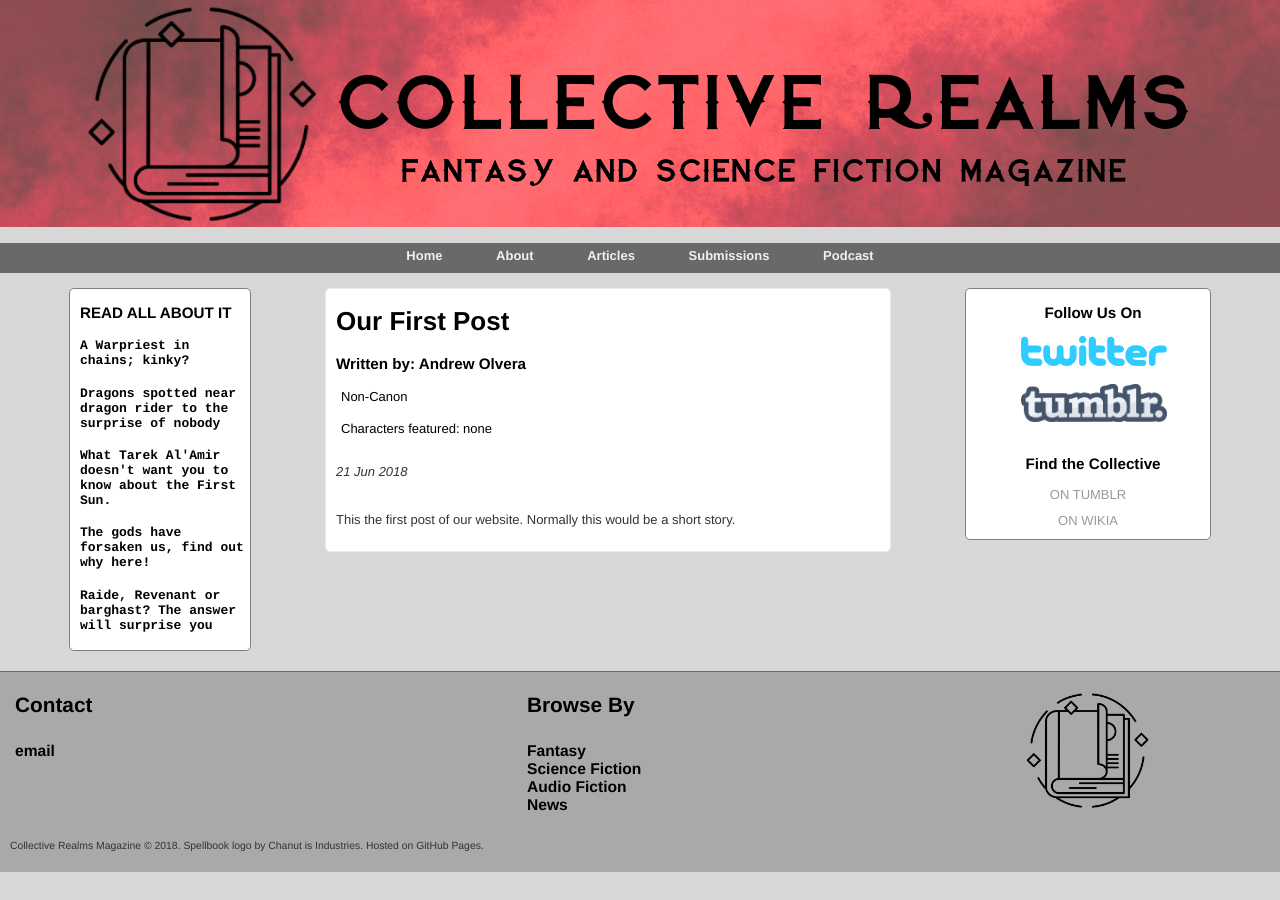
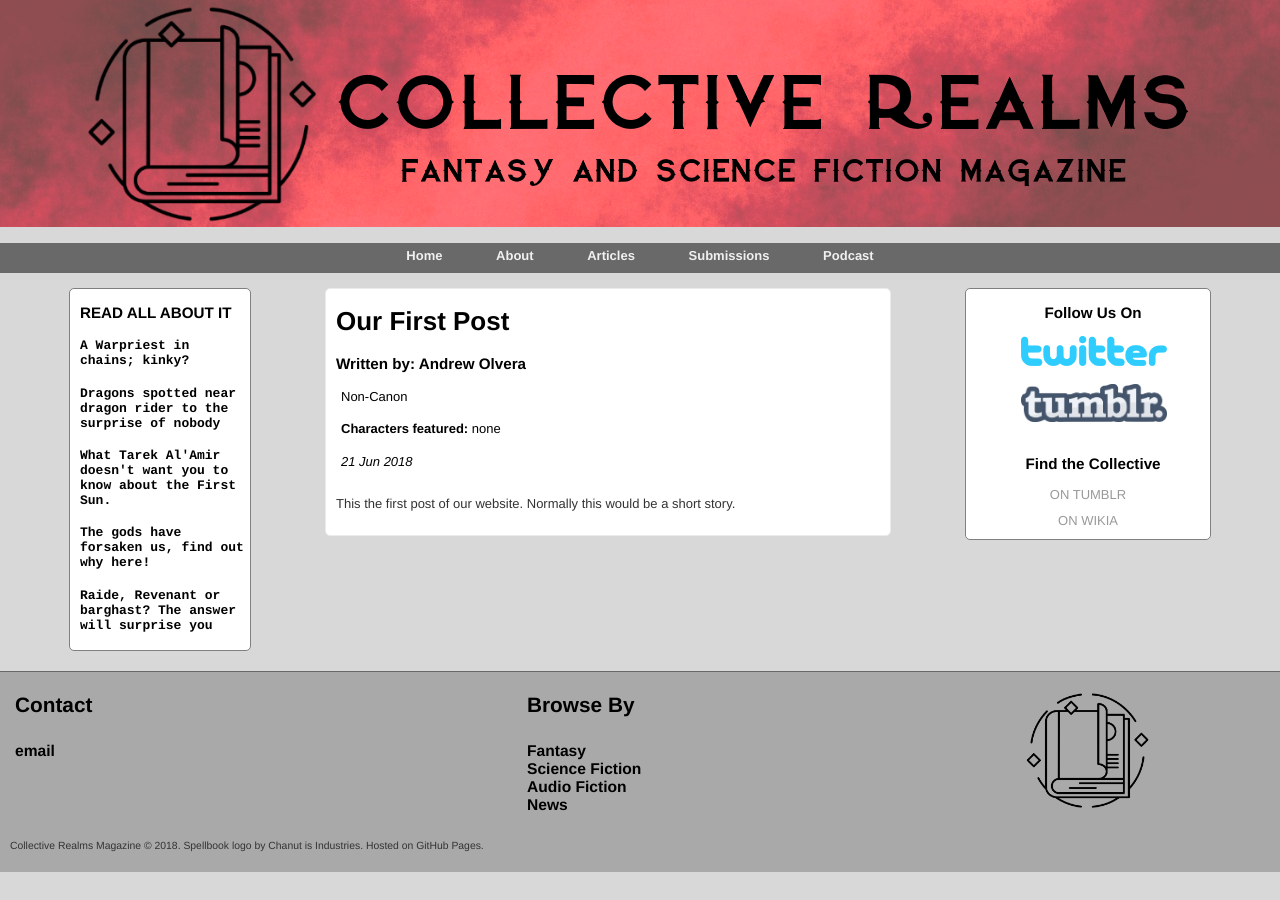
Before and after one commit to collectiverealms/collectiverealms, a Jekyll site: the page built from _posts/2018-06-20-Hello-World.md, in a window 1280 px wide. Built offline with Jekyll 4.4.1, drawn with Linux system fonts in a browser that asks for light colours.

Commit message:
Update post.html

```diff
--- a/_layouts/post.html
+++ b/_layouts/post.html
@@ -5,8 +5,8 @@ layout: default
     <h1 class="post">{{ page.title }}</h1>
     <h3>Written by: {{ page.author }}</h3>
     <h4>{{ page.status }}</h4>
-    <h4>Characters featured: {{ page.characters }}</h4>
-    <p class="meta"><i>{{ page.date | date_to_string }}</i></p>
+    <h4><strong>Characters featured:</strong> {{ page.characters }}</h4>
+    <h4 class="meta"><i>{{ page.date | date_to_string }}</i></h4>
 
     <div class="post">
       {{ content }}
```
